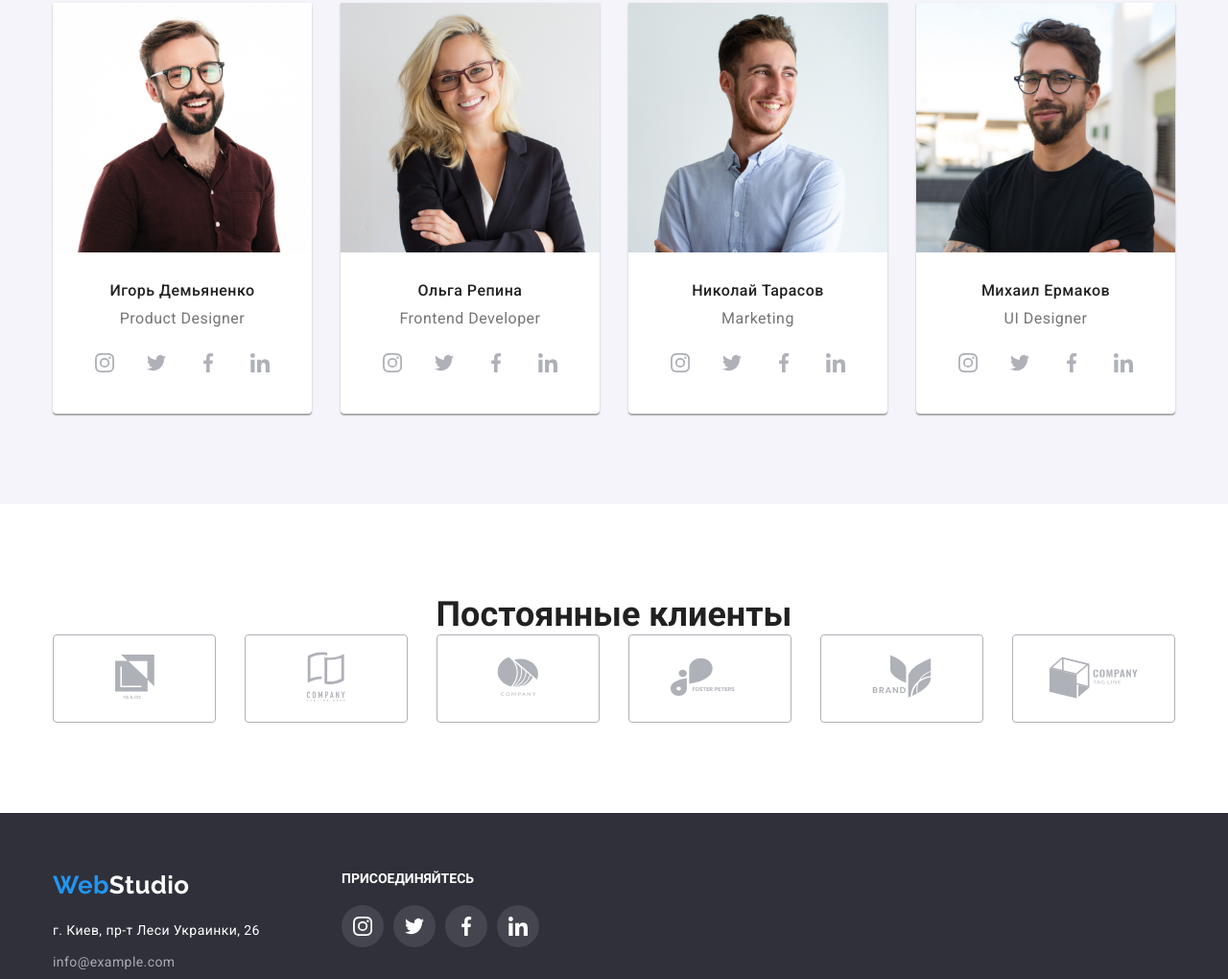
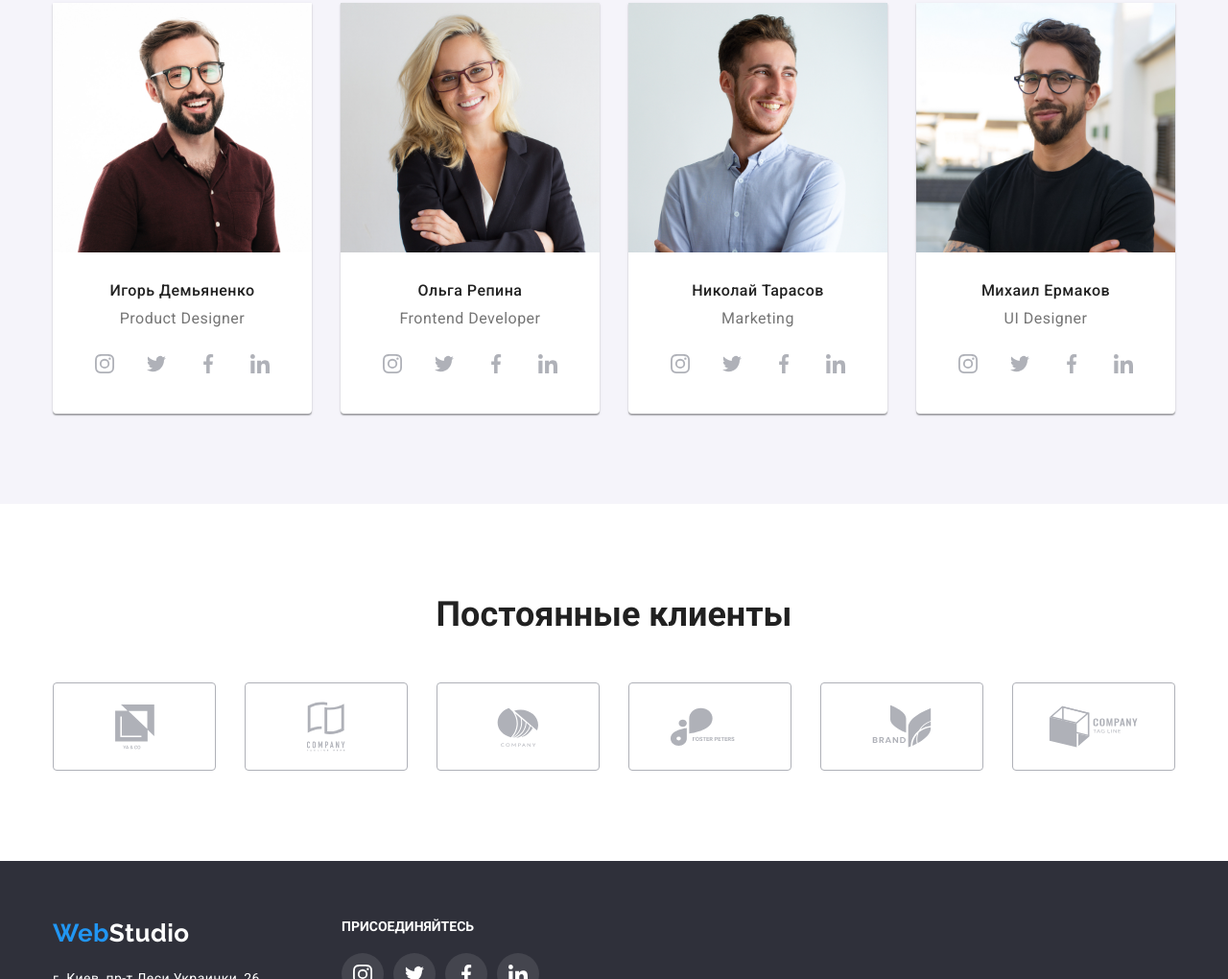
Before and after one commit to DjEcape/goit-markup-hw-04, a plain HTML site: page index.html in a window 1280 px wide. Shown: the part 1780-2800 px from the top of the page at 96% size. Drawn offline with nearby package versions, Linux system fonts and the light colour scheme.

Commit message:
fix bugs

```diff
--- a/css/style.css
+++ b/css/style.css
@@ -116,11 +116,6 @@ ul {
   color: #2196f3;
 }
 
-.header-contact {
-  color: var(--description-text-color);
-
-  text-decoration: none;
-}
 .header-contacts .header-contact {
   display: flex;
   align-items: center;
@@ -132,11 +127,17 @@ ul {
   font-size: 1.14;
   line-height: 16px;
   letter-spacing: 0.02em;
+  color: var(--description-text-color);
+
+  text-decoration: none;
+}
+.header-contacts {
+  gap: 50px;
 }
 
-.header-contacts .item + .item {
-  margin-left: 50px;
-}
+/* .header-contacts {.item + .item {
+  margin-left: 50px;}
+} */
 
 .header-contact:hover,
 .header-contact:focus {
@@ -144,7 +145,7 @@ ul {
 }
 .header-conection-icon {
   margin-right: 10px;
-  fill: var(--description-text-color);
+  fill: currentColor;
 }
 .header-conection-icon:hover,
 .header-conection-icon:focus {
@@ -167,11 +168,12 @@ ul {
   margin-left: 50px;
 }*/
 
-.site-nav .item:not(:last-child) {
+/* .site-nav .item:not(:last-child) {
   margin-right: 50px;
-}
+} */
 .site-nav.list {
   display: flex;
+  gap: 50px;
 }
 .site-nav {
   margin-left: 93px;
@@ -375,7 +377,7 @@ ul {
   gap: 10px;
   padding-top: 16px;
 }
-.team-social-container {
+.team-social-link {
   width: 44px;
   height: 44px;
   background-color: transparent;
@@ -383,77 +385,33 @@ ul {
   display: flex;
   align-items: center;
   justify-content: center;
-  padding: 22px;
+  color: var(--primary-bg-color);
 }
 .team-social-icon {
   fill: var(--icons-main-clr);
-}
-.team-social-icon:hover {
-  fill: var(--primary-bg-color);
-}
-.team-social-container:hover {
-  width: 44px;
-  height: 44px;
-  background-color: var(--accent-text-color);
-  border-radius: 50%;
   display: flex;
   align-items: center;
   justify-content: center;
 }
-/* .team-social-link.link {
-  display: block;
+.team-social-link:hover .team-social-icon,
+.team-social-link:focus {
+  fill: var(--primary-bg-color);
 }
-
-.team-social-list.actions.list {
-  display: flex;
-  width: 270px;
-  padding: 16px 32px 0 32px;
-  margin-left: auto;
-  margin-right: auto;
-  gap: 10px;
+.team-social-link:hover,
+.team-social-link:focus {
+  background-color: var(--accent-text-color);
 }
-.team-social-link.link {
-  display: flex;
-  width: 44px;
-  height: 44px;
-  border-radius: 50%;
-  background-color: transparent;
-  justify-content: center;
-  align-items: center;
-}
-.team-social-link.link:hover,
-.team-social-link.linkfocus {
-  display: flex;
-  width: 44px;
-  height: 44px;
-  border-radius: 50%;
-  background-color: var(--accent-text-color);
-  justify-content: center;
-  align-items: center;
-}
-.team-social-icon {
-  display: flex;
-  fill: #afb1b8;
-  justify-content: center;
-  align-items: center;
-}
-.team-social-icon:hover,
-.team-social-icon:focus {
-  fill: var(--primary-bg-color);
-  display: flex;
-  justify-content: center;
-  align-items: center;
-} */
 .team-pht {
   display: block;
 }
 .team-list.list {
   display: flex;
   margin-top: 50px;
+  gap: 30px;
 }
-.team-item.item:not(:last-child) {
+/* .team-item.item:not(:last-child) {
   margin-right: 30px;
-}
+} */
 .team-item {
   background-color: var(--primary-bg-color);
   box-shadow: 0px 1px 3px rgba(0, 0, 0, 0.12), 0px 1px 1px rgba(0, 0, 0, 0.14),
@@ -465,27 +423,24 @@ ul {
 .clients-list {
   display: flex;
   gap: 30px;
+  margin-top: 50px;
 }
-.clients-item .clients-item-box {
+
+.client-link {
   display: flex;
   width: 170px;
   height: 92px;
   border-radius: 4px;
   align-items: center;
   justify-content: center;
+  fill: var(--icons-main-clr);
   border: 1px solid var(--icons-main-clr);
-  border-radius: 4px;
-}
-.clients-item-box:hover,
-.clients-item-box:focus {
-  border: 1px solid #2196f3;
 }
 
-.client-icon {
-  fill: var(--icons-main-clr);
-}
-.client-icon:hover {
+.client-link:hover,
+.client-link:focus {
   fill: var(--accent-text-color);
+  border: 1px solid var(--accent-text-color);
 }
 
 /* footer */
@@ -663,14 +618,17 @@ footer {
   display: flex;
   justify-content: center;
   margin-bottom: 50px;
+  gap: 8px;
 }
-.btn-item:not(:last-child) {
+/* .btn-item:not(:last-child) {
   margin-right: 8px;
-}
+} */
+/* galery */
 
 .portfolio.list {
   display: flex;
   flex-wrap: wrap;
+  gap: 30px;
 }
 
 .portfolio-item .portfolio-border {
@@ -688,7 +646,7 @@ footer {
     1px 4px 6px rgba(0, 0, 0, 0.16);
 }
 
-.portfolio-item {
+/* .portfolio-item {
   width: calc((100% - 60px) / 3);
   margin-right: 30px;
   margin-bottom: 30px;
@@ -699,7 +657,7 @@ footer {
 
 .portfolio.list .portfolio-item:nth-last-child(-n + 3) {
   margin-bottom: 0;
-}
+} */
 
 .portfolio-link {
   text-decoration: none;
--- a/index.html
+++ b/index.html
@@ -175,40 +175,32 @@
                 <p class="function">Product Designer</p>
                 <ul class="team-social-list actions list">
                   <li class="team-social-item item">
-                    <div class="team-social-container">
                     <a href="" class="team-social-link link">
                       <svg class="team-social-icon" width="20" height="20">
                         <use href="./images/icons.svg#instagram"></use>
                       </svg>
                     </a>
-                    </div>
                   </li>
                   <li class="team-social-item item">
-                    <div class="team-social-container">
                     <a href="" class="team-social-link link">
                       <svg class="team-social-icon" width="20" height="20">
                         <use href="./images/icons.svg#twitter"></use>
                       </svg>
                     </a>
-                    </div>
                   </li>
                   <li class="team-social-item item">
-                    <div class="team-social-container">
                     <a href="" class="team-social-link link">
                       <svg class="team-social-icon" width="20" height="20">
                         <use href="./images/icons.svg#facebook"></use>
                       </svg>
                     </a>
-                    </div>
                   </li>
                   <li class="team-social-item item">
-                    <div class="team-social-container">
                     <a href="" class="team-social-link link">
                       <svg class="team-social-icon" width="20" height="20">
                         <use href="./images/icons.svg#linkedin"></use>
                       </svg>
                     </a>
-                    </div>
                   </li>
                 </ul>
               </div>
@@ -225,40 +217,32 @@
                 <p class="function">Frontend Developer</p>
                 <ul class="team-social-list actions list">
                   <li class="team-social-item item">
-                    <div class="team-social-container">
                     <a href="" class="team-social-link link">
                       <svg class="team-social-icon" width="20" height="20">
                         <use href="./images/icons.svg#instagram"></use>
                       </svg>
                     </a>
-                    </div>
                   </li>
                   <li class="team-social-item item">
-                    <div class="team-social-container">
                     <a href="" class="team-social-link link">
                       <svg class="team-social-icon" width="20" height="20">
                         <use href="./images/icons.svg#twitter"></use>
                       </svg>
                     </a>
-                    </div>
                   </li>
                   <li class="team-social-item item">
-                    <div class="team-social-container">
                     <a href="" class="team-social-link link">
                       <svg class="team-social-icon" width="20" height="20">
                         <use href="./images/icons.svg#facebook"></use>
                       </svg>
                     </a>
-                    </div>
                   </li>
                   <li class="team-social-item item">
-                    <div class="team-social-container">
                     <a href="" class="team-social-link link">
                       <svg class="team-social-icon" width="20" height="20">
                         <use href="./images/icons.svg#linkedin"></use>
                       </svg>
                     </a>
-                    </div>
                   </li>
                 </ul>
               </div>
@@ -275,40 +259,32 @@
                 <p class="function">Marketing</p>
                 <ul class="team-social-list actions list">
                   <li class="team-social-item item">
-                    <div class="team-social-container">
                     <a href="" class="team-social-link link">
                       <svg class="team-social-icon" width="20" height="20">
                         <use href="./images/icons.svg#instagram"></use>
                       </svg>
                     </a>
-                    </div>
                   </li>
                   <li class="team-social-item item">
-                    <div class="team-social-container">
                     <a href="" class="team-social-link link">
                       <svg class="team-social-icon" width="20" height="20">
                         <use href="./images/icons.svg#twitter"></use>
                       </svg>
                     </a>
-                    </div>
                   </li>
                   <li class="team-social-item item">
-                    <div class="team-social-container">
                     <a href="" class="team-social-link link">
                       <svg class="team-social-icon" width="20" height="20">
                         <use href="./images/icons.svg#facebook"></use>
                       </svg>
                     </a>
-                    </div>
                   </li>
                   <li class="team-social-item item">
-                    <div class="team-social-container">
                     <a href="" class="team-social-link link">
                       <svg class="team-social-icon" width="20" height="20">
                         <use href="./images/icons.svg#linkedin"></use>
                       </svg>
                     </a>
-                    </div>
                   </li>
                 </ul>
               </div>
@@ -325,40 +301,32 @@
                 <p class="function">UI Designer</p>
                 <ul class="team-social-list actions list">
                   <li class="team-social-item item">
-                    <div class="team-social-container">
                     <a href="" class="team-social-link link">
                       <svg class="team-social-icon" width="20" height="20">
                         <use href="./images/icons.svg#instagram"></use>
                       </svg>
                     </a>
-                    </div>
                   </li>
                   <li class="team-social-item item">
-                    <div class="team-social-container">
                     <a href="" class="team-social-link link">
                       <svg class="team-social-icon" width="20" height="20">
                         <use href="./images/icons.svg#twitter"></use>
                       </svg>
                     </a>
-                    </div>
                   </li>
                   <li class="team-social-item item">
-                    <div class="team-social-container">
                     <a href="" class="team-social-link link">
                       <svg class="team-social-icon" width="20" height="20">
                         <use href="./images/icons.svg#facebook"></use>
                       </svg>
                     </a>
-                    </div>
                   </li>
                   <li class="team-social-item item">
-                    <div class="team-social-container">
                     <a href="" class="team-social-link link">
                       <svg class="team-social-icon" width="20" height="20">
                         <use href="./images/icons.svg#linkedin"></use>
                       </svg>
                     </a>
-                    </div>
                   </li>
                 </ul>
               </div>
@@ -371,58 +339,46 @@
           <h2 class="client-title title">Постоянные клиенты</h2>
           <ul class="clients-list list">
             <li class="clients-item item">
-              <div class="clients-item-box">
               <a href="" class="client-link">
                 <svg class="client-icon" width="41" height="46.7">
                   <use href="./images/icons.svg#client1"></use>
                 </svg>
               </a>
-              </div>
             </li>
             <li class="clients-item item">
-              <div class="clients-item-box">
               <a href="" class="client-link">
                 <svg class="client-icon" width="40" height="52">
                   <use href="./images/icons.svg#client2"></use>
                 </svg>
               </a>
-              </div>
             </li>
             <li class="clients-item item">
-              <div class="clients-item-box">
               <a href="" class="client-link">
                 <svg class="client-icon" width="43.46" height="41.18">
                   <use href="./images/icons.svg#client3"></use>
                 </svg>
               </a>
-              </div>
             </li>
             <li class="clients-item item">
-              <div class="clients-item-box">
               <a href="" class="client-link">
                 <svg class="client-icon" width="84.44" height="40.62">
                   <use href="./images/icons.svg#client4"></use>
                 </svg>
               </a>
-              </div>
             </li>
             <li class="clients-item item">
-              <div class="clients-item-box">
               <a href="" class="client-link">
                 <svg class="client-icon" width="62.54" height="45.43">
                   <use href="./images/icons.svg#client5"></use>
                 </svg>
               </a>
-              </div>
             </li>
             <li class="clients-item item">
-              <div class="clients-item-box">
               <a href="" class="client-link link">
                 <svg class="client-icon" width="93.79" height="43.93">
                   <use href="./images/icons.svg#client6"></use>
                 </svg>
               </a>
-              </div>
             </li>
           </ul>
         </div>
```
Lines whose indentation alone changed are shown as unchanged.
